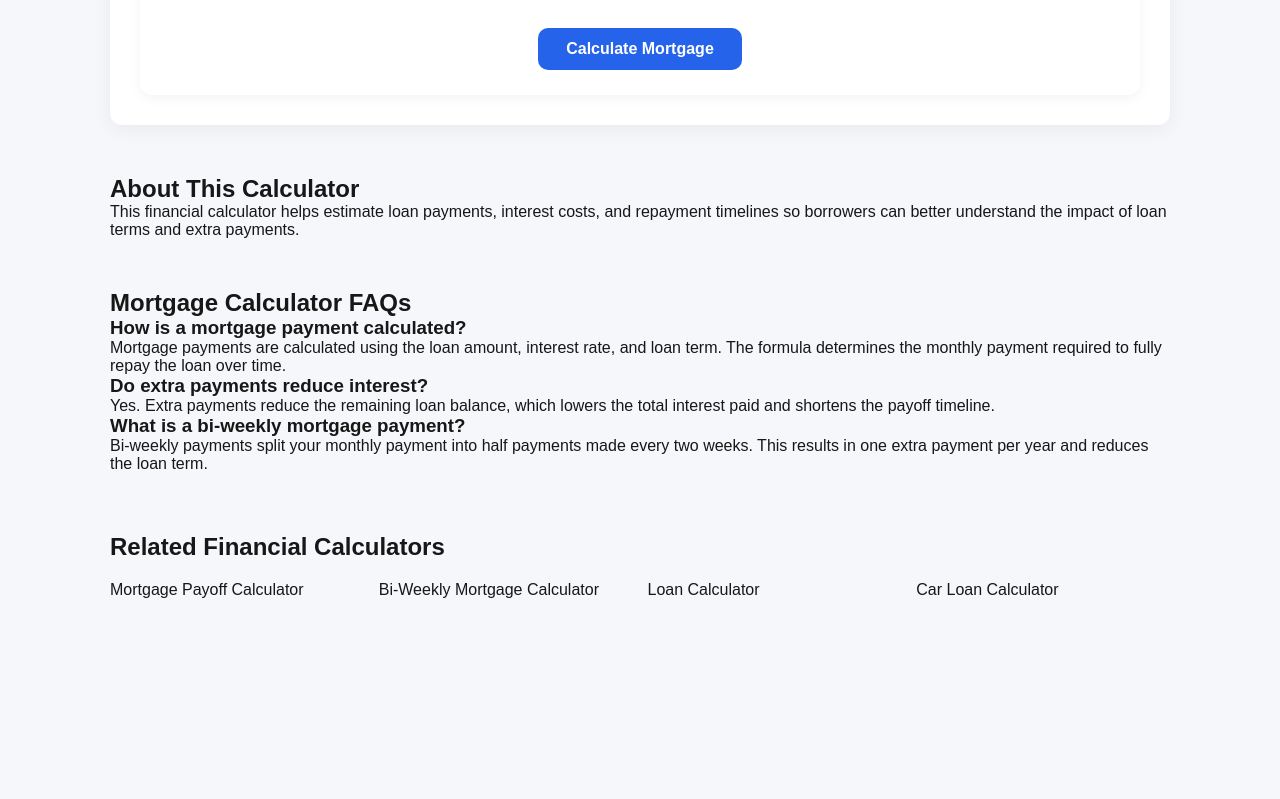
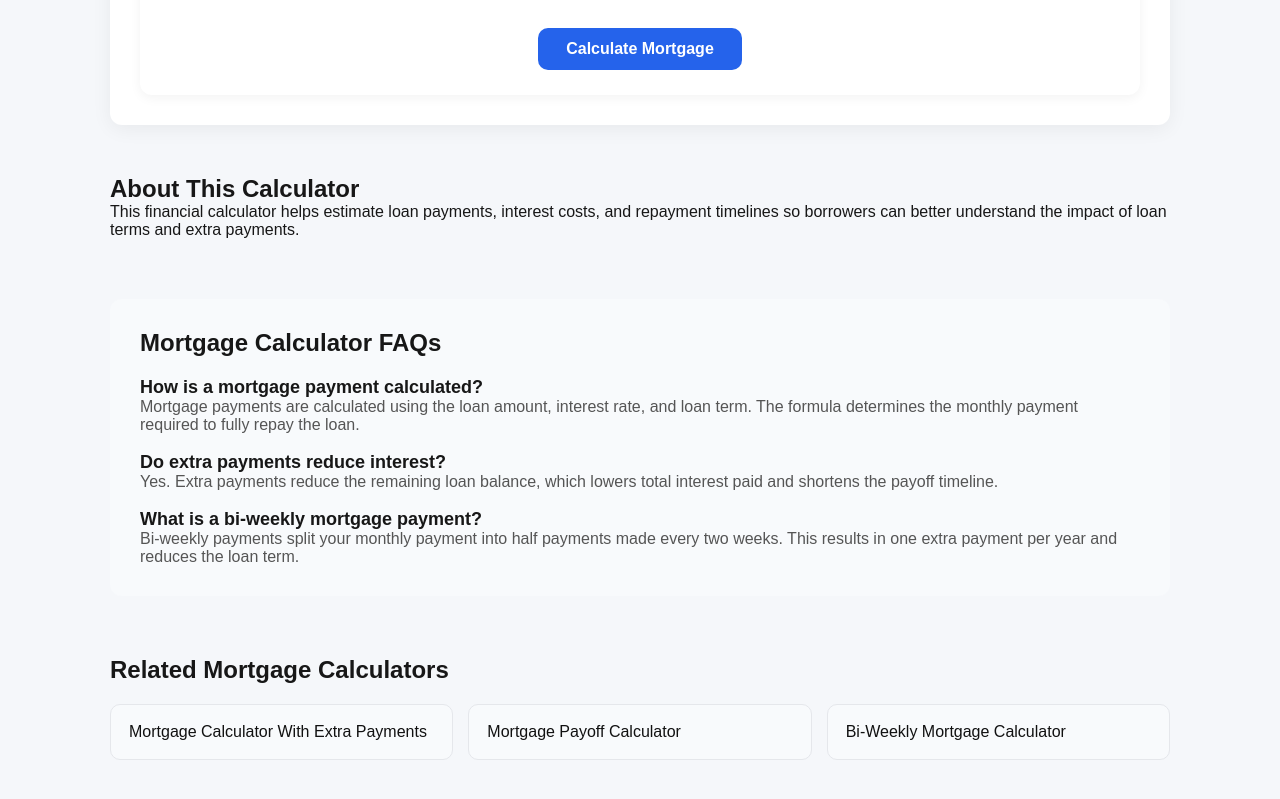
Before and after one commit to TitanCodi/mortgage-calculator, a Next.js app: page /calculators/biweekly-mortgage-calculator in a window 1280 px wide. Shown: the part 587-1386 px from the top of the page. Before the commit the page ends 1286 px from the top, so only its background shows below. Built offline with nearby package versions, Linux system fonts and the light colour scheme.

Commit message:
Add mortgage amortization calculator page

```diff
--- a/app/calculators/[slug]/page.tsx
+++ b/app/calculators/[slug]/page.tsx
@@ -79,61 +79,113 @@ export default async function Page({
 
       {/* FAQ SECTION */}
 
-      <section style={{ marginTop: "50px" }}>
-        <h2>Mortgage Calculator FAQs</h2>
+<section
+  style={{
+    marginTop: "60px",
+    background: "#f8fafc",
+    padding: "30px",
+    borderRadius: "12px"
+  }}
+>
 
-        <h3>How is a mortgage payment calculated?</h3>
-        <p>
+<h2 style={{marginBottom:"20px"}}>
+Mortgage Calculator FAQs
+</h2>
+
+<div style={{marginBottom:"18px"}}>
+<h3 style={{fontSize:"18px"}}>
+How is a mortgage payment calculated?
+</h3>
+<p style={{color:"#555"}}>
 Mortgage payments are calculated using the loan amount,
 interest rate, and loan term. The formula determines the
-          monthly payment required to fully repay the loan over time.
+monthly payment required to fully repay the loan.
 </p>
+</div>
 
-        <h3>Do extra payments reduce interest?</h3>
-        <p>
+<div style={{marginBottom:"18px"}}>
+<h3 style={{fontSize:"18px"}}>
+Do extra payments reduce interest?
+</h3>
+<p style={{color:"#555"}}>
 Yes. Extra payments reduce the remaining loan balance,
-          which lowers the total interest paid and shortens the
+which lowers total interest paid and shortens the
 payoff timeline.
 </p>
+</div>
 
-        <h3>What is a bi-weekly mortgage payment?</h3>
-        <p>
+<div>
+<h3 style={{fontSize:"18px"}}>
+What is a bi-weekly mortgage payment?
+</h3>
+<p style={{color:"#555"}}>
 Bi-weekly payments split your monthly payment into
 half payments made every two weeks. This results in
 one extra payment per year and reduces the loan term.
 </p>
+</div>
 
 </section>
 
-      {/* RELATED CALCULATORS */}
+ {/* RELATED MORTGAGE CALCULATORS */}
 
 <section style={{ marginTop: "60px" }}>
 
-        <h2>Related Financial Calculators</h2>
+<h2 style={{marginBottom:"20px"}}>
+Related Mortgage Calculators
+</h2>
 
 <div
   style={{
     display:"grid",
-            gridTemplateColumns:"repeat(auto-fit,minmax(200px,1fr))",
-            gap:"15px",
-            marginTop:"20px"
+    gridTemplateColumns:"repeat(auto-fit,minmax(220px,1fr))",
+    gap:"15px"
   }}
 >
 
-          <a href="/calculators/mortgage-payoff-calculator">
+<a
+href="/calculators/mortgage-calculator-extra-payments"
+style={{
+padding:"18px",
+background:"#f8fafc",
+borderRadius:"10px",
+textDecoration:"none",
+color:"#111",
+fontWeight:500,
+border:"1px solid #e5e7eb"
+}}
+>
+Mortgage Calculator With Extra Payments
+</a>
+
+<a
+href="/calculators/mortgage-payoff-calculator"
+style={{
+padding:"18px",
+background:"#f8fafc",
+borderRadius:"10px",
+textDecoration:"none",
+color:"#111",
+fontWeight:500,
+border:"1px solid #e5e7eb"
+}}
+>
 Mortgage Payoff Calculator
 </a>
 
-          <a href="/calculators/biweekly-mortgage-calculator">
+<a
+href="/calculators/biweekly-mortgage-calculator"
+style={{
+padding:"18px",
+background:"#f8fafc",
+borderRadius:"10px",
+textDecoration:"none",
+color:"#111",
+fontWeight:500,
+border:"1px solid #e5e7eb"
+}}
+>
 Bi-Weekly Mortgage Calculator
-          </a>
-
-          <a href="/calculators/loan-calculator">
-            Loan Calculator
-          </a>
-
-          <a href="/calculators/car-loan-calculator">
-            Car Loan Calculator
 </a>
 
 </div>
--- a/lib/calculatorSeo.ts
+++ b/lib/calculatorSeo.ts
@@ -36,4 +36,9 @@ title: "Interest Calculator",
 description: "Calculate simple and compound interest earnings."
 },
 
+{
+slug: "mortgage-amortization-calculator",
+title: "Mortgage Amortization Calculator",
+description: "View a full mortgage amortization schedule and see how extra payments reduce loan interest."
+}
 ]
```
Lines whose indentation alone changed are shown as unchanged.
